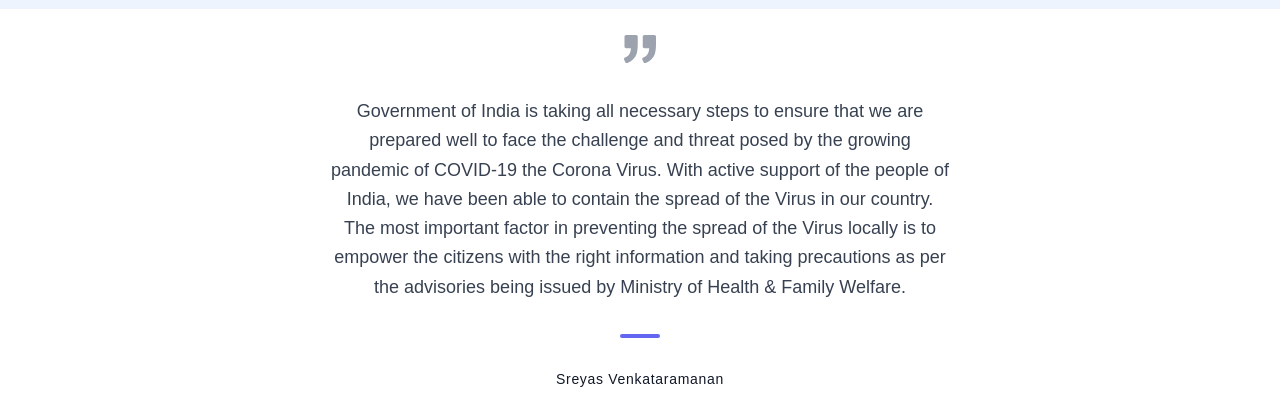
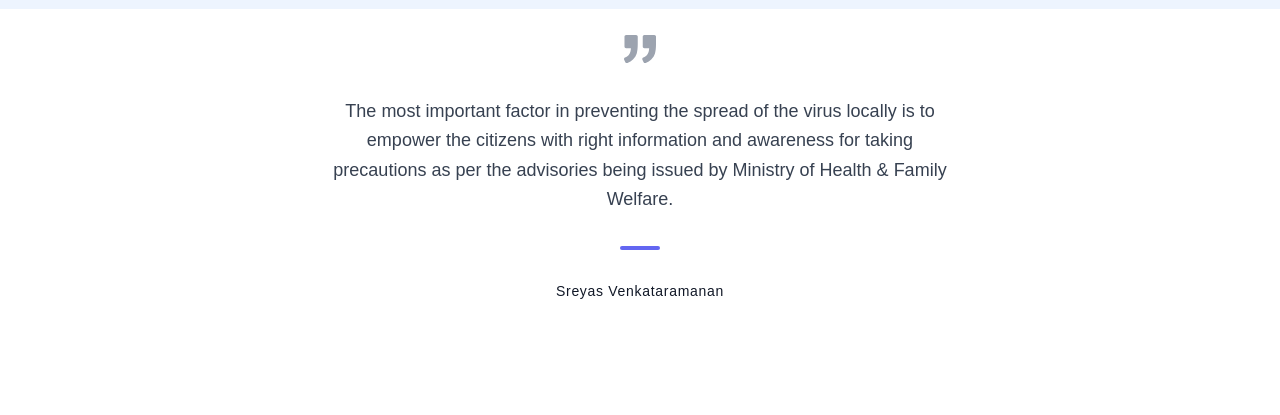
Before and after one commit to imsreyas7/covid19helper.github.io, a plain HTML site: page about.html in a window 1280 px wide. Shown: the part 63-478 px from the top of the page. Drawn offline with nearby package versions, Linux system fonts and the light colour scheme.

Commit message:
Update about.html

```diff
--- a/about.html
+++ b/about.html
@@ -38,8 +38,8 @@
         <svg xmlns="http://www.w3.org/2000/svg" fill="currentColor" class="inline-block w-8 h-8 text-gray-400 mb-8" viewBox="0 0 975.036 975.036">
           <path d="M925.036 57.197h-304c-27.6 0-50 22.4-50 50v304c0 27.601 22.4 50 50 50h145.5c-1.9 79.601-20.4 143.3-55.4 191.2-27.6 37.8-69.399 69.1-125.3 93.8-25.7 11.3-36.8 41.7-24.8 67.101l36 76c11.6 24.399 40.3 35.1 65.1 24.399 66.2-28.6 122.101-64.8 167.7-108.8 55.601-53.7 93.7-114.3 114.3-181.9 20.601-67.6 30.9-159.8 30.9-276.8v-239c0-27.599-22.401-50-50-50zM106.036 913.497c65.4-28.5 121-64.699 166.9-108.6 56.1-53.7 94.4-114.1 115-181.2 20.6-67.1 30.899-159.6 30.899-277.5v-239c0-27.6-22.399-50-50-50h-304c-27.6 0-50 22.4-50 50v304c0 27.601 22.4 50 50 50h145.5c-1.9 79.601-20.4 143.3-55.4 191.2-27.6 37.8-69.4 69.1-125.3 93.8-25.7 11.3-36.8 41.7-24.8 67.101l35.9 75.8c11.601 24.399 40.501 35.2 65.301 24.399z"></path>
         </svg>
-        <p class="leading-relaxed text-lg">Government of India is taking all necessary steps to ensure that we are prepared well to face the challenge and threat posed by the growing pandemic of COVID-19 the Corona Virus. With active support of the people of India, we have been able to contain the spread of the Virus in our country.
-           The most important factor in preventing the spread of the Virus locally is to empower the citizens with the right information and taking precautions as per the advisories being issued by Ministry of Health & Family Welfare.</p>
+        <p class="leading-relaxed text-lg">
+           The most important factor in preventing the spread of the virus locally is to empower the citizens with right information and awareness for taking precautions as per the advisories being issued by Ministry of Health & Family Welfare.</p>
         <span class="inline-block h-1 w-10 rounded bg-indigo-500 mt-8 mb-6"></span>
         <h2 class="text-gray-900 font-medium title-font tracking-wider text-sm">Sreyas Venkataramanan</h2>
       </div>
```
